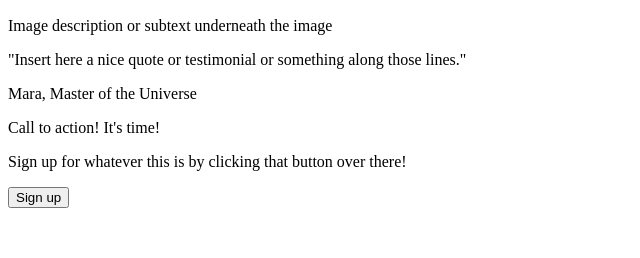
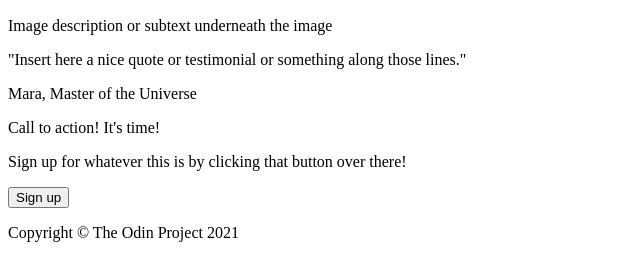
Before and after one commit to mariafi/landingpage-topproject, a plain HTML site: page index.html in a window 1280 px wide. Shown: the part 921-1179 px from the top of the page, without its empty margins (0-640 px from the left). Before the commit the page ends 1137 px from the top, so only its background shows below. Drawn offline with Linux system fonts and the light colour scheme.

Commit message:
Add html footer contents

```diff
--- a/index.html
+++ b/index.html
@@ -63,7 +63,7 @@
     </div>
 
     <div class="footer">
-
+        <p class="copyright">Copyright © The Odin Project 2021</p>
     </div>
 
 </body>
```
